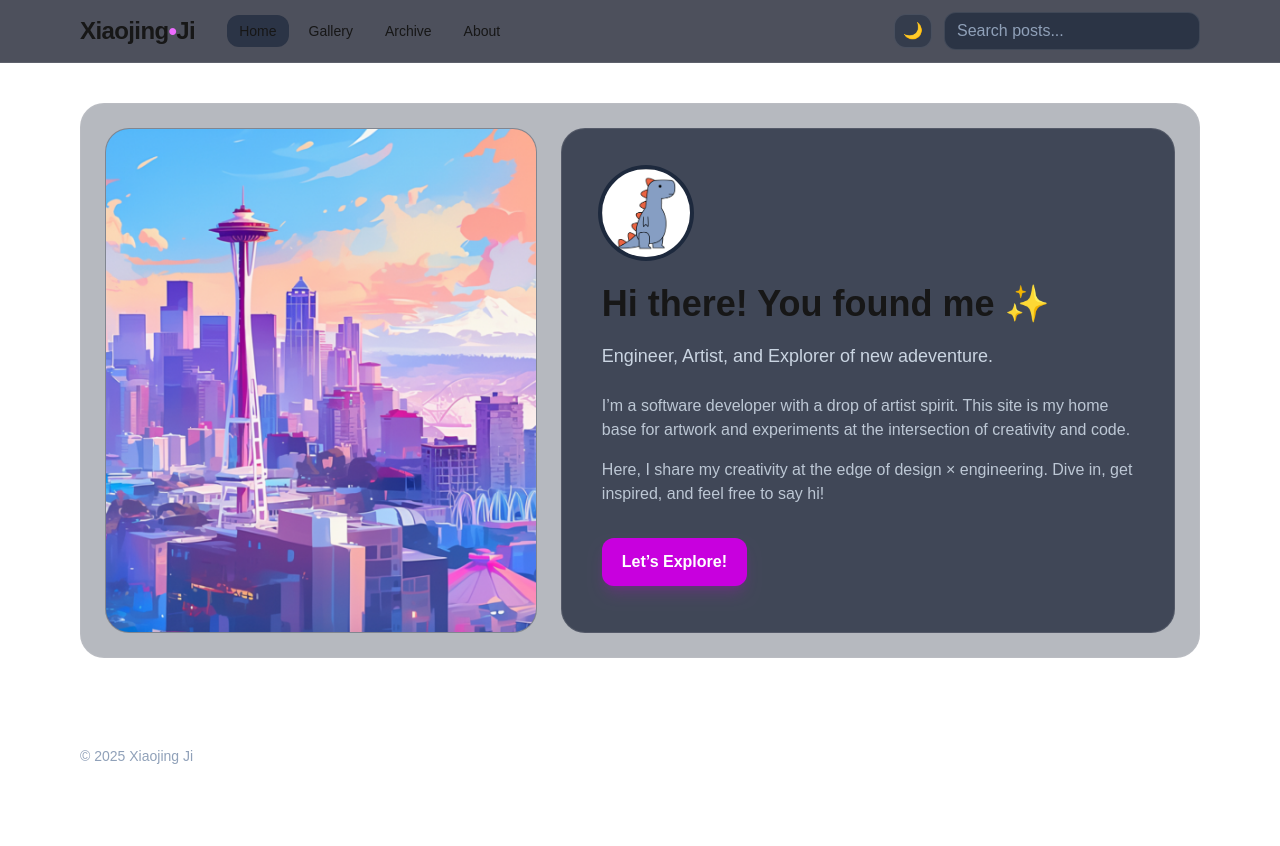
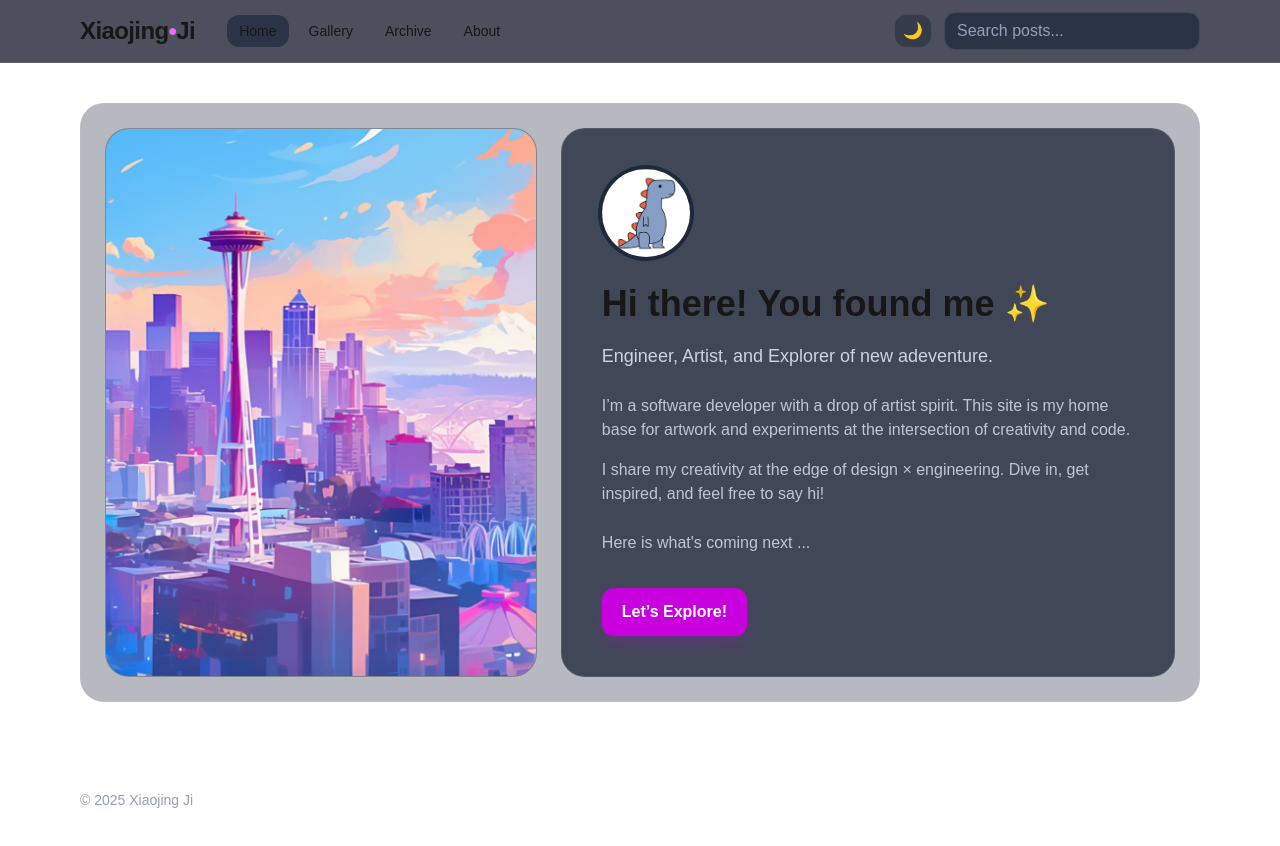
Before and after one commit to XJi/virtualkid, a Next.js app in the folder virtual-kid/: page / in a window 1280 px wide. Shown: the top 846 px of the page. Before the commit the page ends 814 px from the top, so only its background shows below. Built offline with nearby package versions, Linux system fonts and the light colour scheme.

Commit message:
Add animation on the last paragraph

```diff
--- /dev/null
+++ b/virtual-kid/src/app/components/Typewriter.tsx
@@ -0,0 +1,90 @@
+'use client';
+
+import { useEffect, useMemo, useRef, useState } from 'react';
+
+type Props = {
+  text: string;
+  speed?: number;       // ms per character
+  startDelay?: number;  // ms before typing begins
+  cursor?: boolean;
+  className?: string;
+  punctuationPauses?: Partial<Record<string, number>>; // e.g., { ',':120, '.':220 }
+};
+
+export default function Typewriter({
+  text,
+  speed = 24,
+  startDelay = 300,
+  cursor = true,
+  className = '',
+  punctuationPauses = { ',': 120, '.': 220, '!': 220, '?': 220, '—': 160 }
+}: Props) {
+  // Split into Unicode code points so emoji etc. don’t get split in half.
+  const glyphs = useMemo(() => Array.from(text), [text]);
+
+  const [index, setIndex] = useState(0); // number of glyphs currently shown
+  const [done, setDone] = useState(false);
+  const tRef = useRef<number | null>(null);
+
+  // Start (or restart) the animation when `text` changes.
+  useEffect(() => {
+    const prefersReduced = typeof window !== 'undefined' &&
+      window.matchMedia?.('(prefers-reduced-motion: reduce)').matches;
+
+    if (prefersReduced) {
+      setIndex(glyphs.length);
+      setDone(true);
+      return;
+    }
+
+    // Reset state cleanly
+    setIndex(0);
+    setDone(false);
+
+    // Kick off after startDelay by typing the first glyph
+    tRef.current = window.setTimeout(() => {
+      setIndex(1);
+    }, Math.max(0, startDelay));
+
+    return () => {
+      if (tRef.current) window.clearTimeout(tRef.current);
+    };
+  }, [text, glyphs.length, startDelay]);
+
+  // Schedule the next character (no setInterval => no race in StrictMode)
+  useEffect(() => {
+    if (index === 0 || index >= glyphs.length) {
+      if (index >= glyphs.length) setDone(true);
+      return;
+    }
+
+    const prevGlyph = glyphs[index - 1];
+    const extraPause = punctuationPauses[prevGlyph] ?? 0;
+
+    tRef.current = window.setTimeout(() => {
+      setIndex(i => Math.min(i + 1, glyphs.length));
+    }, Math.max(8, speed) + extraPause);
+
+    return () => {
+      if (tRef.current) window.clearTimeout(tRef.current);
+    };
+  }, [index, glyphs, speed, punctuationPauses]);
+
+  return (
+    <span className={className}>
+      {/* Accessibility: full sentence for screen readers */}
+      <span className="sr-only">{text}</span>
+
+      {/* Visual typing */}
+      <span aria-hidden="true">
+        {glyphs.slice(0, index).join('')}
+        {cursor && !done && <span className="ml-0.5 caret">|</span>}
+      </span>
+
+      <style jsx>{`
+        .caret { animation: caret-blink 1s steps(1, end) infinite; }
+        @keyframes caret-blink { 0%, 100% { opacity: 1 } 50% { opacity: 0 } }
+      `}</style>
+    </span>
+  );
+}
--- a/virtual-kid/src/app/page.tsx
+++ b/virtual-kid/src/app/page.tsx
@@ -1,4 +1,5 @@
-import Image from 'next/image'
+import Image from 'next/image';
+import Typewriter from './components/Typewriter';
 
 export default function Home() {
   return (
@@ -46,8 +47,16 @@ export default function Home() {
               I’m a software developer with a drop of artist spirit. This site is my home base for artwork and experiments at the intersection of creativity and code.
             </p>
             <p>
-              Here, I share my creativity at the edge of design × engineering.
+              I share my creativity at the edge of design × engineering.
               Dive in, get inspired, and feel free to say hi!
+            </p>
+                <p className="mt-6 text-slate-300/90 leading-relaxed">
+              <Typewriter
+                text="Here is what's coming next ..."
+                speed={77}        // tweak: lower = faster
+                startDelay={700}  // wait a beat before typing
+                cursor
+              />
             </p>
           </div>
 
```
